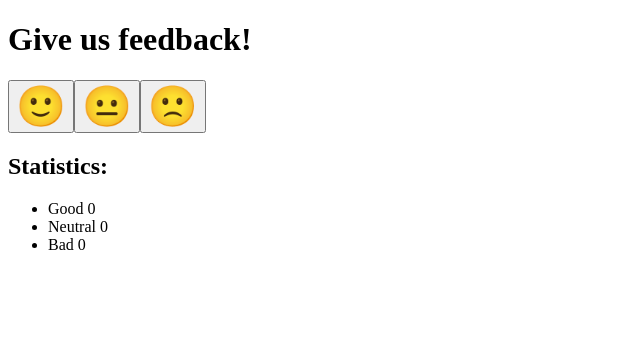
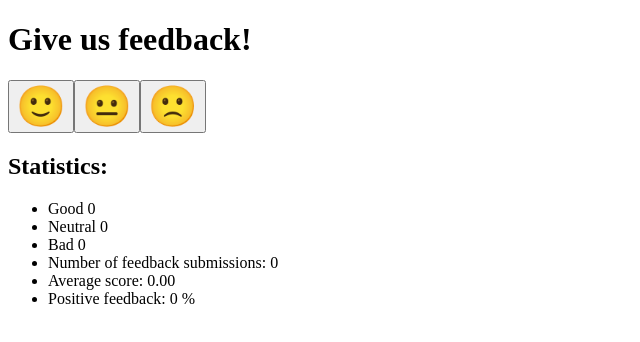
Before and after one commit to degenone/FSO-part1, a React (Vite) app in the folder unicafe/: page / in a window 1280 px wide. Shown: the top 342 px of the page, without its empty margins (0-640 px from the left). Built offline with nearby package versions, Linux system fonts and the light colour scheme.

Commit message:
exercise 1.7 done

```diff
--- a/unicafe/src/App.jsx
+++ b/unicafe/src/App.jsx
@@ -12,9 +12,9 @@ const Button = (props) => {
         </button>
     );
 };
-//
+
 const App = () => {
-    const [reviews, setReviews] = useState([
+    const [feedback, setFeedback] = useState([
         { title: 'Good', count: 0, label: '🙂️' },
         { title: 'Neutral', count: 0, label: '😐️' },
         { title: 'Bad', count: 0, label: '🙁️' },
@@ -22,17 +22,33 @@ const App = () => {
 
     const handleReview = (idx) => {
         return () => {
-            const newValue = [...reviews];
+            const newValue = [...feedback];
             newValue[idx].count++;
-            setReviews(newValue);
+            setFeedback(newValue);
         };
+    };
+
+    const totalFeedbackCount = () => {
+        return feedback.reduce((acc, f) => (acc += f.count), 0);
+    };
+
+    const averageFeedback = () => {
+        const total = totalFeedbackCount();
+        if (total === 0) return total;
+        return (feedback[0].count - feedback[2].count) / total;
+    };
+
+    const positiveFeedback = () => {
+        const total = totalFeedbackCount();
+        if (total === 0) return total;
+        return feedback[0].count / total;
     };
 
     return (
         <div>
             <h1>Give us feedback!</h1>
             <div>
-                {reviews.map((item, i) => {
+                {feedback.map((item, i) => {
                     return (
                         <Button
                             key={i}
@@ -44,13 +60,16 @@ const App = () => {
             </div>
             <h2>Statistics:</h2>
             <ul>
-                {reviews.map((review, i) => {
+                {feedback.map((review, i) => {
                     return (
                         <li key={i}>
                             {review.title} {review.count}
                         </li>
                     );
                 })}
+                <li>Number of feedback submissions: {totalFeedbackCount()}</li>
+                <li>Average score: {averageFeedback().toFixed(2)}</li>
+                <li>Positive feedback: {positiveFeedback()} &#37;</li>
             </ul>
         </div>
     );
```
